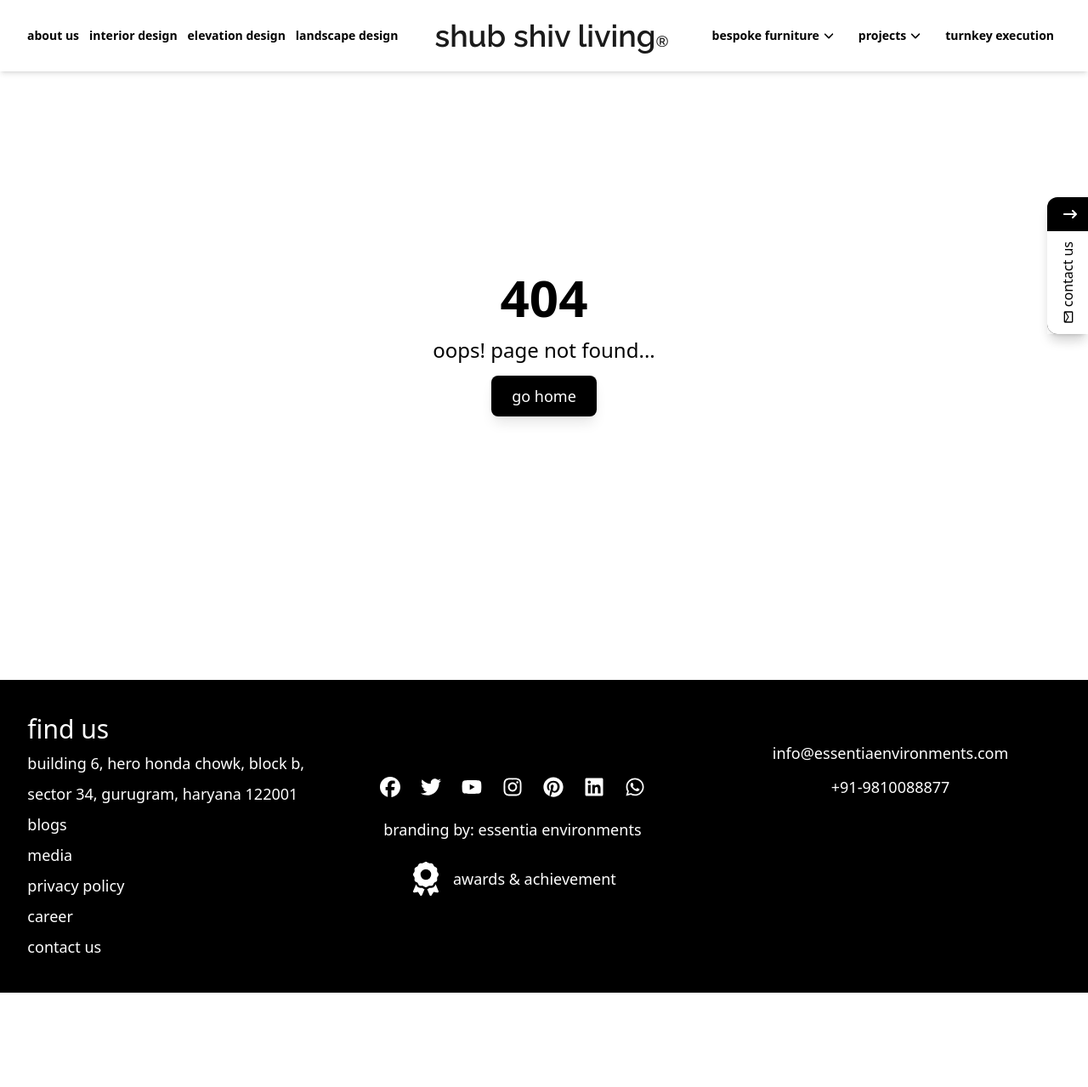
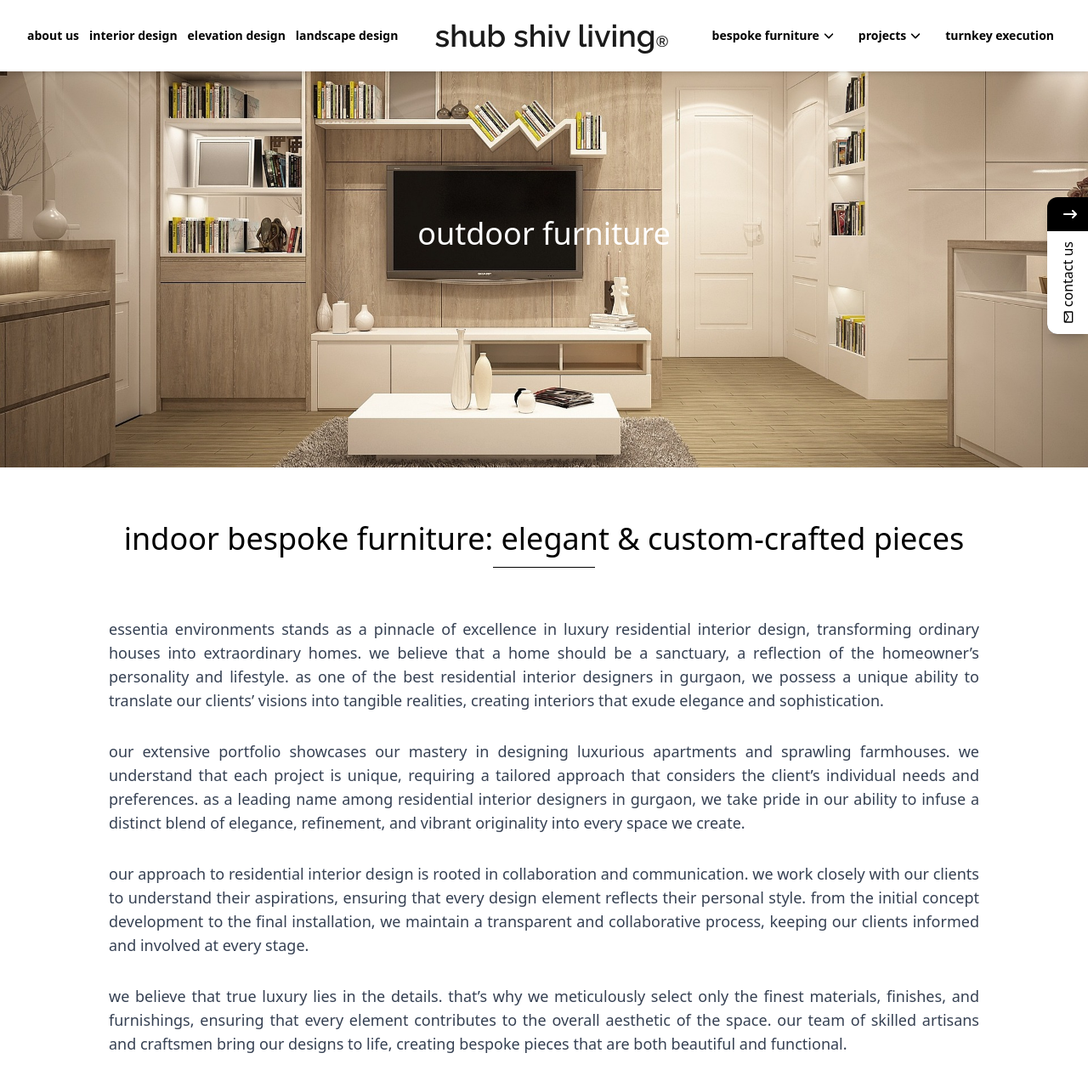
Before and after one commit to dev-rabin/essentia, a React (Vite) app in the folder client/: page /bespoke-furniture-outdoor in a window 1280 px wide. Shown: the top 1279 px of the page at 85% size. Before the commit the page ends 1168 px from the top, so only its background shows below. Built offline with nearby package versions, Linux system fonts and the light colour scheme; grey boxes are pictures that could not be loaded.

Commit message:
outdoor & interior

```diff
--- a/client/src/App.jsx
+++ b/client/src/App.jsx
@@ -12,7 +12,9 @@ import TurnkeyExecution from './pages/TurnkeyExecution'
 import './App.css';
 import ErrorPage from './pages/ErrorPage'
 import Decor from './pages/Decor'
-import BespokeFurniture from './pages/BespokeFurniture'
+import BespokeFurniture from './pages/BespokeFurniture/BespokeFurniture'
+import Interior from './pages/BespokeFurniture/Interior'
+import Outdoor from './pages/BespokeFurniture/Outdoor'
 
 
 const App = () => {
@@ -29,6 +31,8 @@ const App = () => {
           <Route path="landscape-designing" element={<LandscapeDesign/>}/>
           <Route path='/turnkey-execution' element={<TurnkeyExecution/>}/>
           <Route path='/bespoke-furniture' element={<BespokeFurniture/>}/>
+          <Route path='/bespoke-furniture-indoor' element={<Interior/>}/>
+          <Route path='/bespoke-furniture-outdoor' element={<Outdoor/>}/>
           <Route path='/decor' element={<Decor/>}/>
           <Route path='*' element={<ErrorPage/>}/>
         </Routes>
--- a/client/src/pages/BespokeFurniture.jsx
+++ b/client/src/pages/BespokeFurniture/BespokeFurniture.jsx
@@ -1,7 +1,8 @@
 import React from 'react';
-import Interior2 from "../assets/img/interior2.jpg";
-import Sofa from "../assets/img/sofa.png";
-import Table from "../assets/img/outdoor_furniture.png";
+import Interior2 from "../../assets/img/interior2.jpg";
+import Sofa from "../../assets/img/sofa.png";
+import Table from "../../assets/img/outdoor_furniture.png";
+import { Link } from 'react-router-dom';
 
 const BespokeFurniture = () => {
   return (
@@ -40,11 +41,15 @@ const BespokeFurniture = () => {
                       <div className='flex justify-around items-center gap-5 flex-wrap'>
                         <div className='flex flex-col items-center gap-4'>
                             <img src={Sofa} alt="" className='h-56 w-56 object-cover'/>
-                            <button className='py-1 px-3 bg-black text-white'>Indoor Furniture</button>
+                           <Link to='/bespoke-furniture-indoor'>
+                           <button className='py-1 px-3 bg-black text-white cursor-pointer'>Indoor Furniture</button>
+                           </Link>
                         </div>
                         <div className='flex flex-col items-center gap-4'>
                             <img src={Table} alt="" className='h-56 w-56 object-cover'/>
-                            <button className='py-1 px-3 bg-black text-white'>outdoor Furniture</button>
+                            <Link to="/bespoke-furniture-outdoor">
+                            <button className='py-1 px-3 bg-black text-white cursor-pointer'>outdoor Furniture</button>
+                            </Link>
                         </div>
                       </div>
                   </main>
--- /dev/null
+++ b/client/src/pages/BespokeFurniture/Interior.jsx
@@ -0,0 +1,36 @@
+import React from 'react';
+import Interior2 from "../../assets/img/interior2.jpg";
+
+const Interior = () => {
+    return (
+        <section>
+            <div className="relative">
+                <img src={Interior2} alt="" className="w-full h-[550px] object-cover" />
+                <p className="absolute inset-0 flex items-center justify-center text-white text-4xl bg-transparent">
+                    Indoor furniture
+                </p>
+            </div>
+            <header className='my-16'>
+                <div className="text-center">
+                    <p className='text-4xl font-light mx-auto mb-2 relative inline-block after:content-[""] after:block after:w-[120px] after:h-[1px] after:bg-black after:absolute after:left-1/2 after:-translate-x-1/2 after:bottom-[-14px]'>
+                        indoor bespoke furniture: elegant & custom-crafted pieces
+                    </p>
+                </div>
+            </header>
+            <main className='w-[80%] mx-auto text-justify my-10 text-gray-700 text-lg font-light'>
+                <p className='my-8'>
+                    essentia environments creates unique <strong>bespoke furniture</strong> that captures the essence of indoor elegance. our painstakingly curated selection is the result of extensive research and a commitment to excellence, guaranteeing that each piece is a marvel of craftsmanship. our exquisite furniture and finishes collection, which includes exotic textiles and wallpapers, takes every project to new levels of luxury.
+                </p>
+                <p className='my-8'>
+                    our <strong>bespoke luxury furniture</strong> collections, which include essentia signature, premium, exotic, and luxury, appeal to a wide range of preferences and budgets. each piece is created to blend smoothly with our clients’ distinct styles, resulting in harmonious and efficient settings.
+                </p>
+
+                <p className='my-8'>
+                    whether it’s a statement piece or a subtle accent, our bespoke interior designers create furniture that is designed to improve the beauty and utility of any space.
+                </p>
+            </main>
+        </section>
+    )
+}
+
+export default Interior
--- /dev/null
+++ b/client/src/pages/BespokeFurniture/Outdoor.jsx
@@ -0,0 +1,104 @@
+import React, { useState } from 'react';
+import Interior2 from "../../assets/img/interior2.jpg";
+import Sofa from "../../assets/img/sofa.png";
+import Table from "../../assets/img/outdoor_furniture.png";
+
+const Outdoor = () => {
+    // Sample product data
+    const products = [
+        { id: 1, name: "AC2037", image: Sofa },
+        { id: 2, name: "AC2038", image: Table },
+        { id: 3, name: "AC2039", image: Sofa },
+        { id: 4, name: "AC2040", image: Table },
+    ];
+
+    return (
+        <section>
+            <div className="relative">
+                <img src={Interior2} alt="" className="w-full h-[550px] object-cover" />
+                <p className="absolute inset-0 flex items-center justify-center text-white text-4xl bg-transparent">
+                    outdoor furniture
+                </p>
+            </div>
+            <header className='my-16'>
+                <div className="text-center">
+                    <p className='text-4xl font-light mx-auto mb-2 relative inline-block after:content-[""] after:block after:w-[120px] after:h-[1px] after:bg-black after:absolute after:left-1/2 after:-translate-x-1/2 after:bottom-[-14px]'>
+                        indoor bespoke furniture: elegant & custom-crafted pieces
+                    </p>
+                </div>
+            </header>
+            <main className='w-[80%] mx-auto text-justify my-10 text-gray-700 text-lg font-light'>
+                <p className='my-8'>
+                    Essentia Environments stands as a pinnacle of excellence in <strong>luxury residential interior design</strong>, transforming ordinary houses into extraordinary homes. We believe that a home should be a sanctuary, a reflection of the homeowner’s personality and lifestyle. As one of the <strong>best residential interior designers in Gurgaon</strong>, we possess a unique ability to translate our clients’ visions into tangible realities, creating <strong>interiors</strong> that exude elegance and sophistication.
+                </p>
+                <p className='my-8'>
+                    Our extensive portfolio showcases our mastery in designing luxurious apartments and sprawling farmhouses. We understand that each project is unique, requiring a tailored approach that considers the client’s individual needs and preferences. As a leading name among <strong>residential interior designers in Gurgaon</strong>, we take pride in our ability to infuse a distinct blend of elegance, refinement, and vibrant originality into every space we create.
+                </p>
+                <p className='my-8'>
+                    Our approach to <strong>residential interior design</strong> is rooted in collaboration and communication. We work closely with our clients to understand their aspirations, ensuring that every design element reflects their personal style. From the initial concept development to the final installation, we maintain a transparent and collaborative process, keeping our clients informed and involved at every stage.
+                </p>
+                <p className='my-8'>
+                    We believe that true <strong>luxury</strong> lies in the details. That’s why we meticulously select only the finest materials, finishes, and furnishings, ensuring that every element contributes to the overall aesthetic of the space. Our team of skilled artisans and craftsmen bring our designs to life, creating bespoke pieces that are both beautiful and functional.
+                </p>
+                <p className='my-8'>
+                    As a prominent <strong>residential interior designer Gurgaon</strong>, we understand the importance of creating spaces that are not only visually stunning but also conducive to comfortable living. We consider the flow of traffic, the interplay of light and shadow, and the functionality of each space, ensuring that our interiors are both practical and aesthetically pleasing.
+                </p>
+                <p className='my-8'>
+                    Our reputation as a top interior design firm is built on our commitment to excellence and our unwavering dedication to client satisfaction. We strive to exceed expectations, transforming homes into stunning <strong>living</strong> reflections of elegance, flair, and <strong>luxury</strong>. We are dedicated to consistently delivering the <strong>best</strong> interior solutions.
+                </p>
+                <p className='my-8'>
+                    We recognize that a home is more than just a place to live; it’s a reflection of one’s identity. Our expertise as <strong>residential interior designers in Gurgaon</strong> allows us to create spaces that resonate with our clients on a personal level, spaces that evoke a sense of belonging and comfort. Our aim is to create homes that are not only beautiful but also functional and inviting, spaces that enhance the quality of life for our clients. We strive to be the <strong>best</strong> in the field.
+                </p>
+            </main>
+            <div className='flex justify-around items-center gap-3 flex-wrap p-2 my-5'>
+                    {products.map((product) => (
+                        <ProductCard key={product.id} product={product} />
+                    ))}
+                </div>
+        </section>
+    );
+};
+
+// ProductCard Component
+const ProductCard = ({ product }) => {
+    const [isHovered, setIsHovered] = useState(false);
+
+    const buttonStyle = {
+        padding: "8px 30px",
+        background: "transparent",
+        border: "1px solid black",
+        borderRadius: "30px",
+        cursor: "pointer",
+        transition: "all 0.5s ease-in-out",
+        color: isHovered ? "white" : "#2A2A2A",
+        backgroundColor: isHovered ? "#2A2A2A" : "transparent",
+        animation: isHovered ? "popAnimation 0.8s infinite ease-in-out" : "none",
+    };
+
+    return (
+        <div className='flex flex-col items-center gap-2'>
+            <img src={product.image} alt="" className='h-68 w-80 object-cover' />
+            <p>{product.name}</p>
+            <div>
+                <style>
+                    {`
+                        @keyframes popAnimation {
+                            0% { transform: scale(1); }
+                            50% { transform: scale(1.1); }
+                            100% { transform: scale(1); }
+                        }
+                    `}
+                </style>
+                <button
+                    style={buttonStyle}
+                    onMouseEnter={() => setIsHovered(true)}
+                    onMouseLeave={() => setIsHovered(false)}
+                >
+                    Enquiry Now
+                </button>
+            </div>
+        </div>
+    );
+};
+
+export default Outdoor;
```
